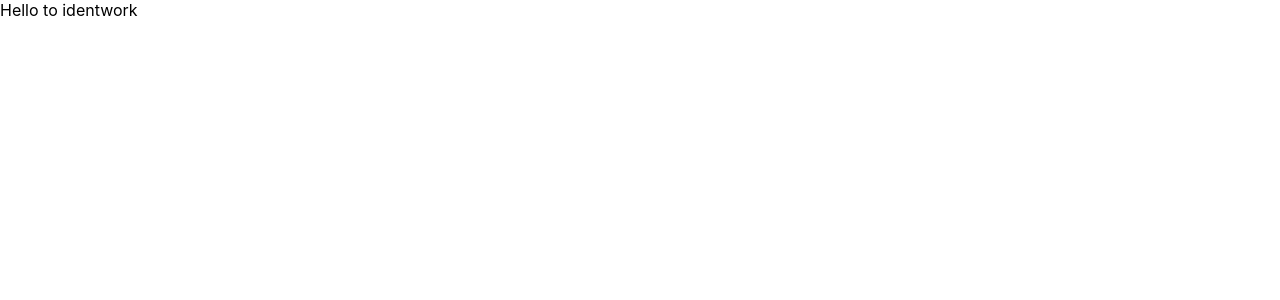
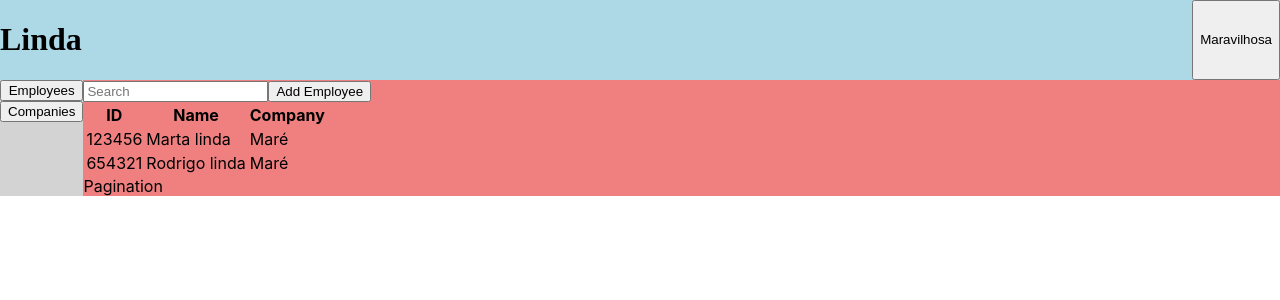
Before and after one commit to rodrigofmeneses/identwork-frontend, a React (Create React App) app: page / in a window 1280 px wide. Shown: the top 300 px of the page. Built offline with nearby package versions, Linux system fonts and the light colour scheme; the HTML template or start-up script is replaced by a standard one.

Commit message:
feat: :sparkles: Base structure to main page

```diff
--- /dev/null
+++ b/src/App.module.scss
@@ -0,0 +1,5 @@
+.mainPageContainer {
+  display: flex;
+  flex-direction: row;
+  background-color: lightcoral;
+}
--- a/src/App.tsx
+++ b/src/App.tsx
@@ -1,5 +1,20 @@
+import style from './App.module.scss'
+import { Navbar } from './components/Navbar/Navbar'
+import { Sidebar } from './components/Sidebar/Sidebar'
+import { Table } from './components/Table/Table'
+
 function App() {
-  return <div className="App">Hello to identwork</div>
+  return (
+    <div>
+      <div>
+        <Navbar title="Linda"></Navbar>
+      </div>
+      <div className={style.mainPageContainer}>
+        <Sidebar></Sidebar>
+        <Table></Table>
+      </div>
+    </div>
+  )
 }
 
 export default App
--- /dev/null
+++ b/src/components/Button/Button.tsx
@@ -0,0 +1,7 @@
+interface Props {
+  children?: React.ReactNode
+}
+
+export const Button = (props: Props) => {
+  return <button>{props.children}</button>
+}
--- /dev/null
+++ b/src/components/Navbar/Navbar.module.scss
@@ -0,0 +1,10 @@
+.navbarContainer {
+  display: flex;
+  flex-direction: row;
+  justify-content: space-between;
+  background-color: lightblue;
+
+  h1 {
+    font-family: 'Times New Roman';
+  }
+}
--- /dev/null
+++ b/src/components/Navbar/Navbar.tsx
@@ -0,0 +1,15 @@
+import { Button } from '../Button/Button'
+import style from './Navbar.module.scss'
+
+interface Props {
+  title: string
+}
+
+export const Navbar = (props: Props) => {
+  return (
+    <div className={style.navbarContainer}>
+      <h1>{props.title}</h1>
+      <Button>Maravilhosa</Button>
+    </div>
+  )
+}
--- /dev/null
+++ b/src/components/Sidebar/Sidebar.module.scss
@@ -0,0 +1,5 @@
+.sidebarContainer {
+  display: flex;
+  flex-direction: column;
+  background-color: lightgray;
+}
--- /dev/null
+++ b/src/components/Sidebar/Sidebar.tsx
@@ -0,0 +1,15 @@
+import { Button } from '../Button/Button'
+import style from './Sidebar.module.scss'
+
+interface Props {
+  title?: string
+}
+
+export const Sidebar = (props: Props) => {
+  return (
+    <aside className={style.sidebarContainer}>
+      <Button>Employees</Button>
+      <Button>Companies</Button>
+    </aside>
+  )
+}
--- /dev/null
+++ b/src/components/Table/Table.tsx
@@ -0,0 +1,45 @@
+import { Button } from '../Button/Button'
+
+interface Props {
+  title?: string
+}
+
+export const Table = (props: Props) => {
+  const employees = [
+    {
+      id: 123456,
+      name: 'Marta linda',
+      company: 'Maré',
+    },
+    {
+      id: 654321,
+      name: 'Rodrigo linda',
+      company: 'Maré',
+    },
+  ]
+  return (
+    <div>
+      <header>
+        <input type="text" placeholder="Search" required />
+        <Button>Add Employee</Button>
+      </header>
+      <div>
+        <table>
+          <tr>
+            <th>ID</th>
+            <th>Name</th>
+            <th>Company</th>
+          </tr>
+          {employees.map(employee => (
+            <tr>
+              <td>{employee.id}</td>
+              <td>{employee.name}</td>
+              <td>{employee.company}</td>
+            </tr>
+          ))}
+        </table>
+      </div>
+      <footer>Pagination</footer>
+    </div>
+  )
+}
```
Also changed, not shown: src/components/Button/Button.module.scss (added), src/components/Table/Table.module.scss (added).
